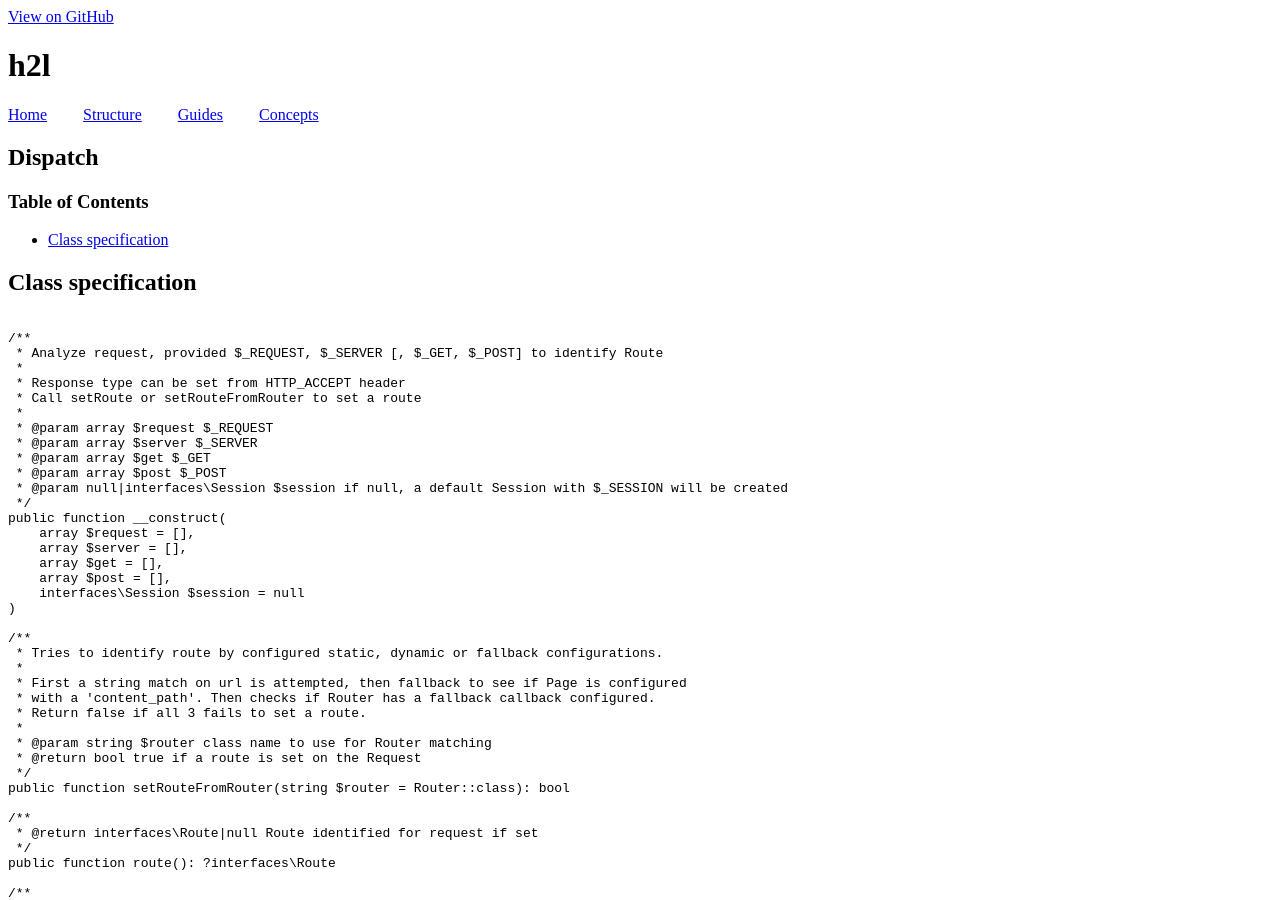
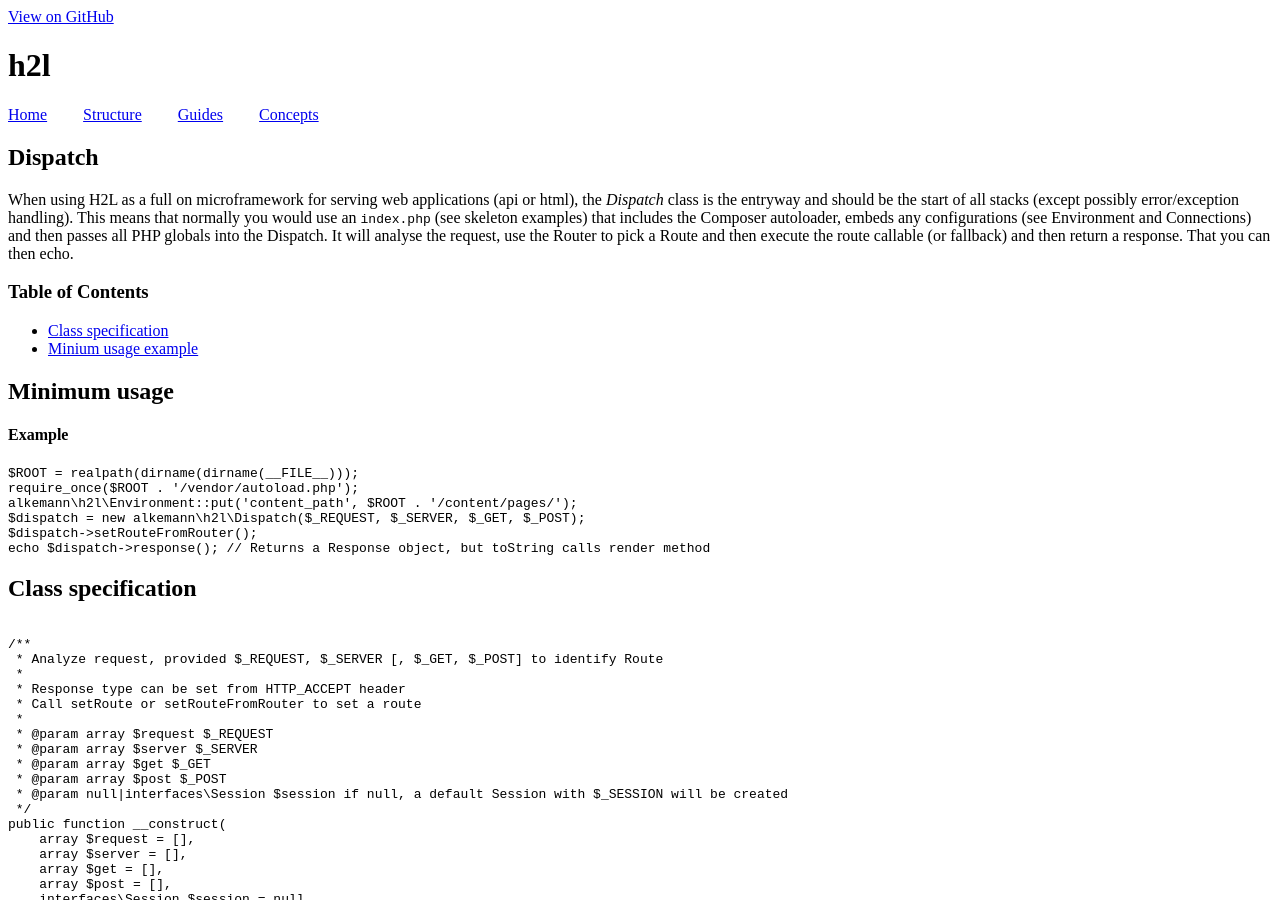
Before and after one commit to alkemann/h2l, a Jekyll site: the page built from docs/classes/Dispatch.md, in a window 1280 px wide and 900 px high. Built offline with Jekyll 4.4.1, drawn with Linux system fonts in a browser that asks for light colours; our own code applies the rules of GitHub Pages for plain Markdown files; the repository's description, which GitHub fills in, is left out.

Commit message:
Added some docs to Dispatch

````diff
--- a/docs/classes/Dispatch.md
+++ b/docs/classes/Dispatch.md
@@ -1,9 +1,29 @@
 # Dispatch
 
+When using H2L as a full on microframework for serving web applications (api or html), the
+*Dispatch* class is the entryway and should be the start of all stacks (except possibly
+error/exception handling). This means that normally you would use an `index.php` (see
+skeleton examples) that includes the Composer autoloader, embeds any configurations (see
+Environment and Connections) and then passes all PHP globals into the Dispatch. It will
+analyse the request, use the Router to pick a Route and then execute the route callable
+(or fallback) and then return a response. That you can then echo.
 
 ### Table of Contents
 
  - [Class specification](#class-specification)
+ - [Minium usage example](#minimum-usage)
+
+## Minimum usage
+
+#### Example
+```php
+$ROOT = realpath(dirname(dirname(__FILE__)));
+require_once($ROOT . '/vendor/autoload.php');
+alkemann\h2l\Environment::put('content_path', $ROOT . '/content/pages/');
+$dispatch = new alkemann\h2l\Dispatch($_REQUEST, $_SERVER, $_GET, $_POST);
+$dispatch->setRouteFromRouter();
+echo $dispatch->response(); // Returns a Response object, but toString calls render method
+```
 
 ## Class specification
 ```php
````
